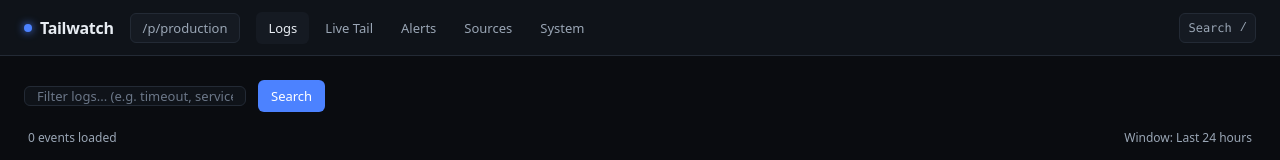
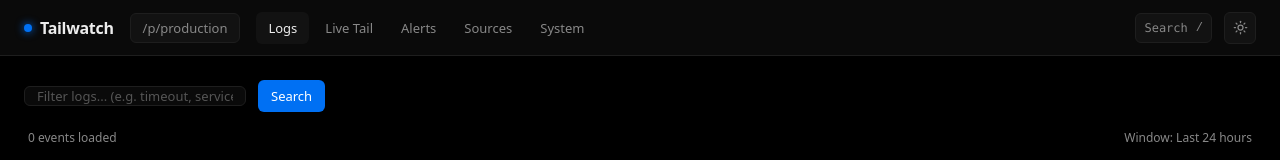
Before and after one commit to ADI-2707/Tailwatch, a React (Vite) app in the folder web/: page / in a window 1280 px wide. Shown: the top 160 px of the page. Built offline with nearby package versions, Linux system fonts and the light colour scheme; no server answers.

Commit message:
feat(web): apply vercel smooth black 60-30-10 palette and add light dark theme toggle

```diff
--- a/web/src/components/layout/Shell/Shell.module.css
+++ b/web/src/components/layout/Shell/Shell.module.css
@@ -104,6 +104,27 @@
   font-family: var(--font-mono);
 }
 
+.themeToggle {
+  display: inline-flex;
+  align-items: center;
+  justify-content: center;
+  width: 32px;
+  height: 32px;
+  border-radius: var(--radius-md);
+  background-color: var(--surface-raised);
+  border: 1px solid var(--border);
+  color: var(--text-muted);
+  cursor: pointer;
+  transition: color var(--duration-fast) var(--ease),
+              border-color var(--duration-fast) var(--ease),
+              background-color var(--duration-fast) var(--ease);
+}
+
+.themeToggle:hover {
+  color: var(--text);
+  border-color: var(--border-strong);
+}
+
 .content {
   flex: 1;
   display: flex;
--- a/web/src/components/layout/Shell/Shell.tsx
+++ b/web/src/components/layout/Shell/Shell.tsx
@@ -1,5 +1,6 @@
-import React from "react";
+import React, { useState, useEffect } from "react";
 import styles from "./Shell.module.css";
+import { Sun, Moon } from "lucide-react";
 
 export interface ShellProps {
   children: React.ReactNode;
@@ -14,6 +15,16 @@ export const Shell: React.FC<ShellProps> = ({
   onTabChange,
   projectSlug = "default",
 }) => {
+  const [theme, setTheme] = useState<"dark" | "light">("dark");
+
+  useEffect(() => {
+    document.documentElement.setAttribute("data-theme", theme);
+  }, [theme]);
+
+  const toggleTheme = () => {
+    setTheme((prev) => (prev === "dark" ? "light" : "dark"));
+  };
+
   const tabs: Array<{ id: "logs" | "tail" | "alerts" | "sources" | "system"; label: string }> = [
     { id: "logs", label: "Logs" },
     { id: "tail", label: "Live Tail" },
@@ -50,6 +61,14 @@ export const Shell: React.FC<ShellProps> = ({
             <span>Search</span>
             <kbd>/</kbd>
           </div>
+          <button
+            className={styles.themeToggle}
+            onClick={toggleTheme}
+            aria-label={`Switch to ${theme === "dark" ? "light" : "dark"} theme`}
+            title={`Switch to ${theme === "dark" ? "light" : "dark"} theme`}
+          >
+            {theme === "dark" ? <Sun size={15} /> : <Moon size={15} />}
+          </button>
         </div>
       </header>
       <main className={styles.content}>
--- a/web/src/styles/tokens.css
+++ b/web/src/styles/tokens.css
@@ -34,51 +34,51 @@
   --z-toast: 70;
   --z-tooltip: 80;
 
-  --bg: #0A0C10;
-  --surface: #0F1319;
-  --surface-raised: #151A22;
-  --border: #232A35;
-  --border-strong: #2F3846;
-  --text: #E8EDF3;
-  --text-muted: #9AA6B5;
-  --text-subtle: #6B7788;
-  --accent: #4C82FF;
-  --accent-hover: #6B97FF;
-  --accent-fg: #FFFFFF;
-  --success: #2FBF8A;
-  --warning: #F0B429;
-  --danger: #F2575C;
-  --info: #38BDF8;
+  --bg: #000000;
+  --surface: #0a0a0a;
+  --surface-raised: #121212;
+  --border: #1e1e1e;
+  --border-strong: #2e2e2e;
+  --text: #ededed;
+  --text-muted: #888888;
+  --text-subtle: #555555;
+  --accent: #0070f3;
+  --accent-hover: #0051b3;
+  --accent-fg: #ffffff;
+  --success: #10b981;
+  --warning: #f59e0b;
+  --danger: #ef4444;
+  --info: #06b6d4;
 
-  --lvl-trace: #6B7788;
-  --lvl-debug: #8B9BD9;
-  --lvl-info: #38BDF8;
-  --lvl-warn: #F0B429;
-  --lvl-error: #F2575C;
-  --lvl-fatal: #E879F9;
+  --lvl-trace: #71717a;
+  --lvl-debug: #818cf8;
+  --lvl-info: #06b6d4;
+  --lvl-warn: #f59e0b;
+  --lvl-error: #ef4444;
+  --lvl-fatal: #ec4899;
 }
 
 [data-theme="light"] {
-  --bg: #FFFFFF;
-  --surface: #F6F8FA;
-  --surface-raised: #FFFFFF;
-  --border: #E3E7EC;
-  --border-strong: #CBD3DC;
-  --text: #0B0F14;
-  --text-muted: #5B6676;
-  --text-subtle: #8793A3;
-  --accent: #2F6BFF;
-  --accent-hover: #1E4FD1;
-  --accent-fg: #FFFFFF;
-  --success: #138A5E;
-  --warning: #B7791F;
-  --danger: #D43C42;
-  --info: #0E7FB0;
+  --bg: #ffffff;
+  --surface: #fafafa;
+  --surface-raised: #f4f4f5;
+  --border: #e4e4e7;
+  --border-strong: #d4d4d8;
+  --text: #09090b;
+  --text-muted: #71717a;
+  --text-subtle: #a1a1aa;
+  --accent: #0070f3;
+  --accent-hover: #0051b3;
+  --accent-fg: #ffffff;
+  --success: #059669;
+  --warning: #d97706;
+  --danger: #dc2626;
+  --info: #0891b2;
 
-  --lvl-trace: #8793A3;
-  --lvl-debug: #5B6BB5;
-  --lvl-info: #0E7FB0;
-  --lvl-warn: #B7791F;
-  --lvl-error: #D43C42;
-  --lvl-fatal: #A21CAF;
+  --lvl-trace: #71717a;
+  --lvl-debug: #6366f1;
+  --lvl-info: #0891b2;
+  --lvl-warn: #d97706;
+  --lvl-error: #dc2626;
+  --lvl-fatal: #db2777;
 }
```
